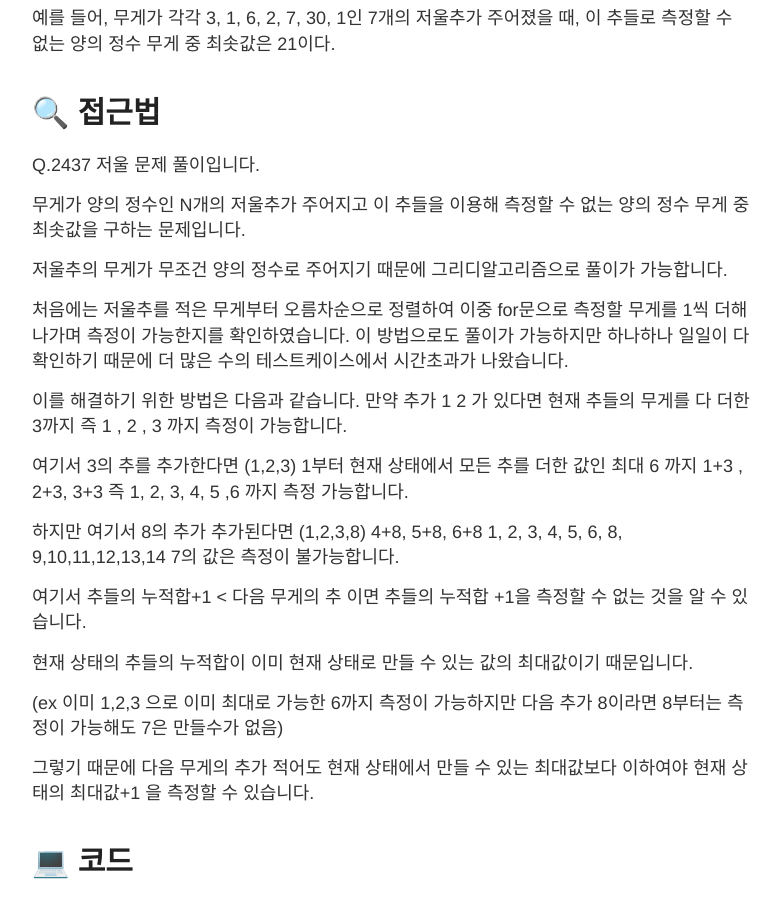
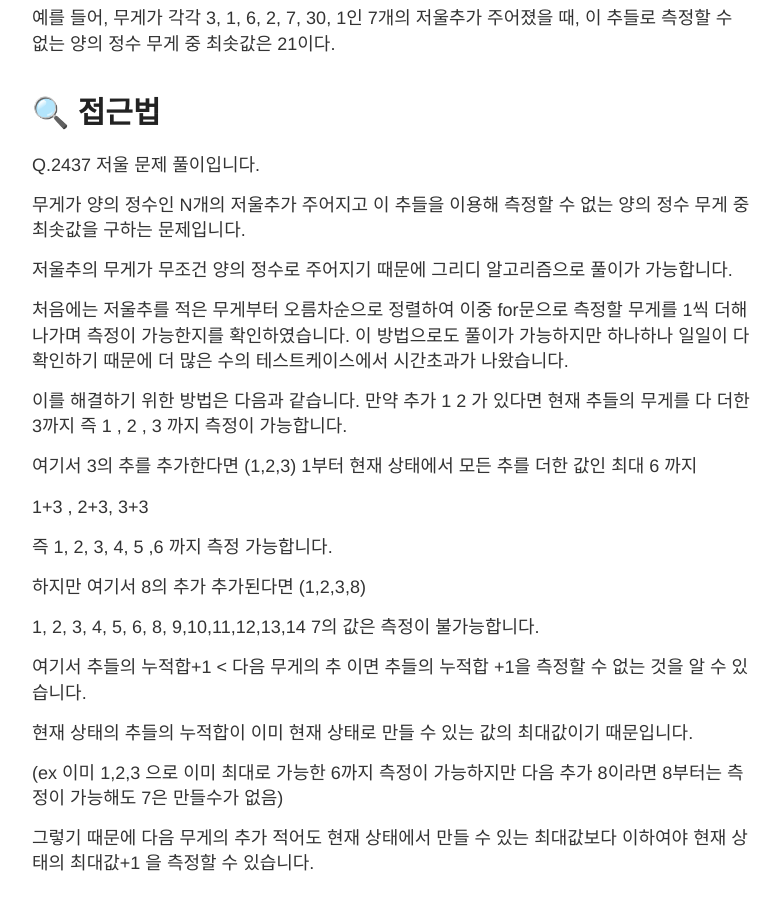
Before and after one commit to mks502/mks502.github.io, a Jekyll site: the page built from _posts/2021-1-21-boj-2437.md, in a window 1280 px wide and 900 px high, scrolled down 538 px. Shown: the whole window, without its empty margins (248-1028 px from the left). Built offline with Jekyll 4.4.1, drawn with Linux system fonts in a browser that asks for light colours.

Commit message:
Modify boj q.2437
수정

```diff
--- a/_posts/2021-1-21-boj-2437.md
+++ b/_posts/2021-1-21-boj-2437.md
@@ -22,7 +22,7 @@ Q.2437 저울 문제 풀이입니다.
 무게가 양의 정수인 N개의 저울추가 주어지고 이 추들을 이용해 측정할 수 없는
 양의 정수 무게 중 최솟값을 구하는 문제입니다.
 
-저울추의 무게가 무조건 양의 정수로 주어지기 때문에 그리디알고리즘으로 풀이가
+저울추의 무게가 무조건 양의 정수로 주어지기 때문에 그리디 알고리즘으로 풀이가
 가능합니다.
 
 처음에는 저울추를 적은 무게부터 오름차순으로 정렬하여
@@ -39,11 +39,13 @@ Q.2437 저울 문제 풀이입니다.
 
 여기서 3의 추를 추가한다면 (1,2,3)
 1부터 현재 상태에서 모든 추를 더한 값인 최대 6 까지
+
 1+3 , 2+3, 3+3
+
 즉 1, 2, 3, 4, 5 ,6 까지 측정 가능합니다.
 
 하지만 여기서 8의 추가 추가된다면 (1,2,3,8)
-4+8, 5+8, 6+8
+
 1, 2, 3, 4, 5, 6, 8, 9,10,11,12,13,14
 7의 값은 측정이 불가능합니다.
 
```
